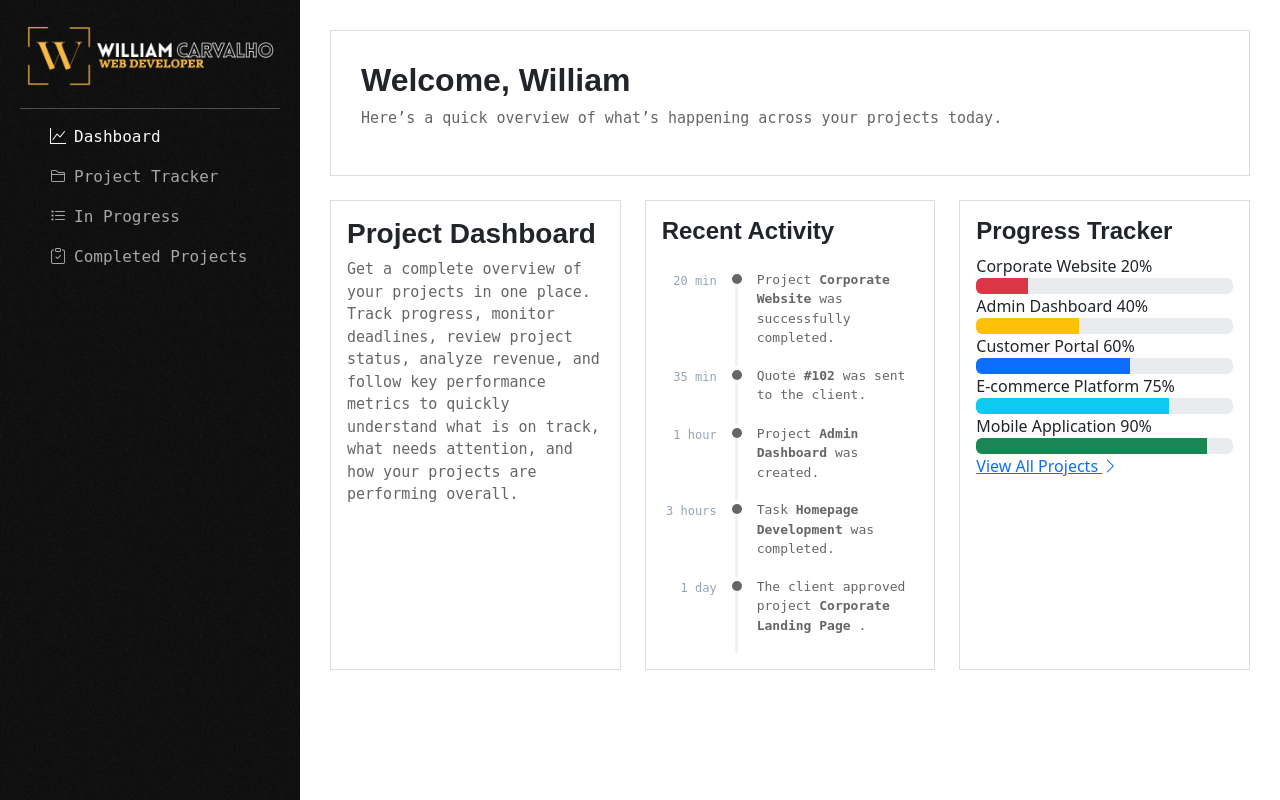
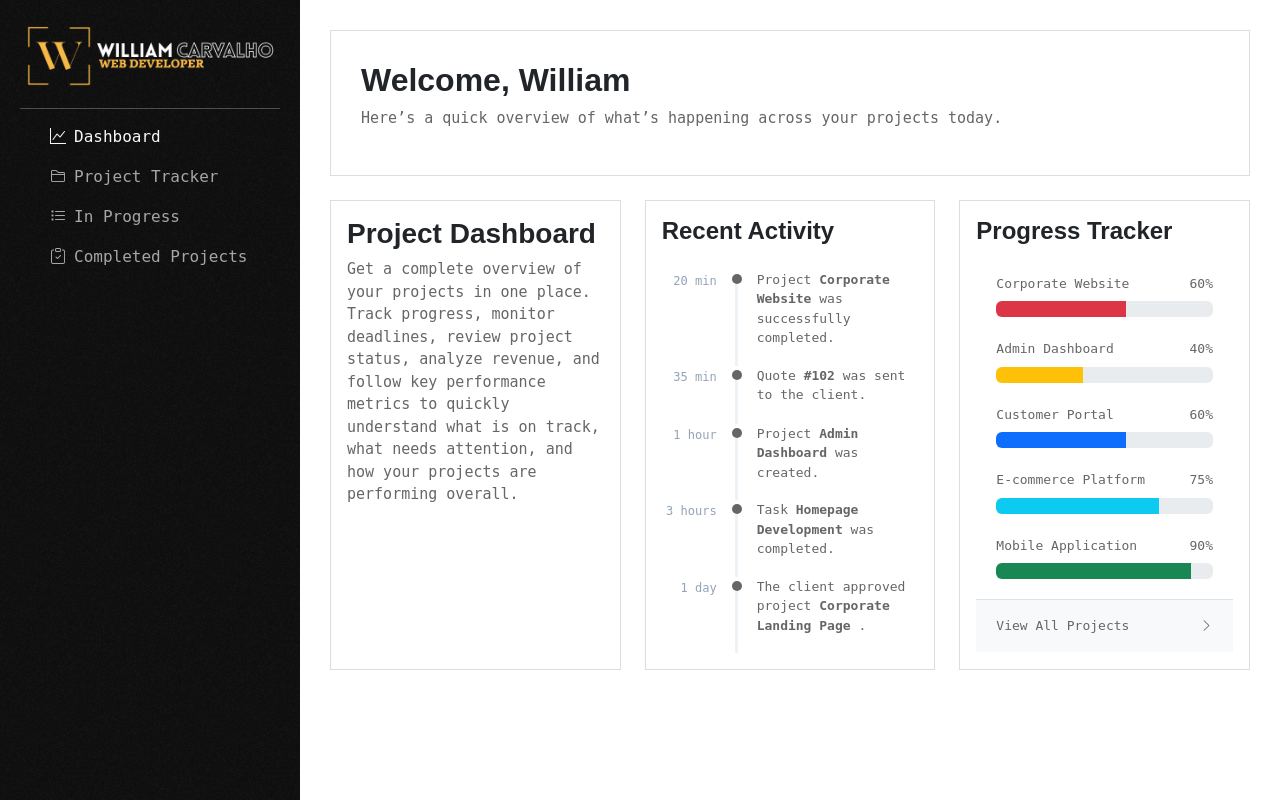
Before and after one commit to williamcarvalhodev/project-management-flask, a Flask app: page /dashboard in a window 1280 px wide. Run offline with Flask 3, Linux system fonts and the light colour scheme.

Commit message:
refactor(dashboard): add dynamic project progress bar

```diff
--- a/app.py
+++ b/app.py
@@ -1,5 +1,6 @@
 from flask import Flask, render_template
-from data.dashboard_data import recent_activities
+from data.dashboard_data import recent_activities, projects_progress
+
 
 app = Flask(__name__)
 
@@ -12,7 +13,8 @@ def home():
 def dashboard():
     return render_template(
         "dashboard.html",
-        activities=recent_activities
+        activities=recent_activities,
+        projects=projects_progress
     )
 
 
--- a/data/dashboard_data.py
+++ b/data/dashboard_data.py
@@ -1,32 +1,70 @@
 recent_activities = [
     {
+        "id": 1,
         "time": "20 min",
         "text": "Project",
         "highlight": "Corporate Website",
         "description": "was successfully completed."
     },
     {
+        "id": 2,
         "time": "35 min",
         "text": "Quote",
         "highlight": "#102",
         "description": "was sent to the client."
     },
     {
+        "id": 3,
         "time": "1 hour",
         "text": "Project",
         "highlight": "Admin Dashboard",
         "description": "was created."
     },
     {
+        "id": 4,
         "time": "3 hours",
         "text": "Task",
         "highlight": "Homepage Development",
         "description": "was completed."
     },
     {
+        "id": 5,
         "time": "1 day",
         "text": "The client approved project",
         "highlight": "Corporate Landing Page",
         "description": "."
     }
 ]
+
+projects_progress = [
+    {
+        "project_id": 1,
+        "name": "Corporate Website",
+        "progress": 60,
+        "color": "danger"
+    },
+    {
+        "project_id": 2,
+        "name": "Admin Dashboard",
+        "progress": 40,
+        "color": "warning"
+    },
+    {
+        "project_id": 3,
+        "name": "Customer Portal",
+        "progress": 60,
+        "color": "primary"
+    },
+    {
+        "project_id": 4,
+        "name": "E-commerce Platform",
+        "progress": 75,
+        "color": "info"
+    },
+    {
+        "project_id": 5,
+        "name": "Mobile Application",
+        "progress": 90,
+        "color": "success"
+    }
+]
--- a/static/css/style.css
+++ b/static/css/style.css
@@ -143,6 +143,44 @@ aside nav a.active {
     font-weight: 400;
 }
 
+/* Progress tracker section */
+.open-projects-body {
+    padding: 20px;
+}
+
+.project-progress {
+    margin-bottom: 22px;
+}
+
+.project-progress:last-child {
+    margin-bottom: 0;
+}
+
+.project-info {
+    display: flex;
+    align-items: center;
+    justify-content: space-between;
+    margin-bottom: 8px;
+    font-family: Lekton, monospace;
+    font-weight: 400;
+    color: #666666;
+    font-size: 13px;
+}
+
+.open-projects-footer {
+    display: flex;
+    align-items: center;
+    justify-content: space-between;
+    padding: 16px 20px;
+    font-family: Lekton, monospace;
+    font-size: 13px;
+    font-weight: 400;
+    color: #666666;
+    background-color: #f8f9fa;
+    border-top: 1px solid #dee2e6;
+    text-decoration: none;
+}
+
 /* Large Mobile navigation */
 @media (max-width: 767px) {
 
--- a/templates/dashboard.html
+++ b/templates/dashboard.html
@@ -59,68 +59,22 @@
                     <div class="open-projects-card">
                         <div class="open-projects-body">
 
+                            <!-- Loop through project data and dynamically render each progress bar -->
+                            {% for project in projects %}
                             <div class="project-progress">
                                 <div class="project-info">
-                                    <span>Corporate Website</span>
-                                    <span>20%</span>
+                                    <span>{{ project.name }}</span>
+                                    <span>{{ project.progress }}%</span>
                                 </div>
                                 <div class="progress">
-                                    <div class="progress-bar bg-danger" role="progressbar" style="width: 20%"
-                                        aria-valuenow="20" aria-valuemin="0" aria-valuemax="100">
+                                    <div class="progress-bar bg-{{ project.color }}" role="progressbar"
+                                        style="width: {{ project.progress }}%" aria-valuenow="{{ project.progress }}"
+                                        aria-valuemin="0" aria-valuemax="100">
                                     </div>
                                 </div>
                             </div>
+                            {% endfor %}
 
-                            <div class="project-progress">
-                                <div class="project-info">
-                                    <span>Admin Dashboard</span>
-                                    <span>40%</span>
-                                </div>
-                                <div class="progress">
-                                    <div class="progress-bar bg-warning" role="progressbar" style="width: 40%"
-                                        aria-valuenow="40" aria-valuemin="0" aria-valuemax="100">
-                                    </div>
-                                </div>
-                            </div>
-
-                            <div class="project-progress">
-                                <div class="project-info">
-                                    <span>Customer Portal</span>
-                                    <span>60%</span>
-                                </div>
-
-                                <div class="progress">
-                                    <div class="progress-bar bg-primary" role="progressbar" style="width: 60%"
-                                        aria-valuenow="60" aria-valuemin="0" aria-valuemax="100">
-                                    </div>
-                                </div>
-                            </div>
-
-                            <div class="project-progress">
-                                <div class="project-info">
-                                    <span>E-commerce Platform</span>
-                                    <span>75%</span>
-                                </div>
-
-                                <div class="progress">
-                                    <div class="progress-bar bg-info" role="progressbar" style="width: 75%"
-                                        aria-valuenow="75" aria-valuemin="0" aria-valuemax="100">
-                                    </div>
-                                </div>
-                            </div>
-
-                            <div class="project-progress">
-                                <div class="project-info">
-                                    <span>Mobile Application</span>
-                                    <span>90%</span>
-                                </div>
-
-                                <div class="progress">
-                                    <div class="progress-bar bg-success" role="progressbar" style="width: 90%"
-                                        aria-valuenow="90" aria-valuemin="0" aria-valuemax="100">
-                                    </div>
-                                </div>
-                            </div>
                         </div>
 
                         <a href="{{ url_for('in_progress') }}" class="open-projects-footer">
@@ -132,4 +86,5 @@
             </div>
         </div>
     </div>
-</div {% endblock %}
+</div>
+{% endblock %}
```
